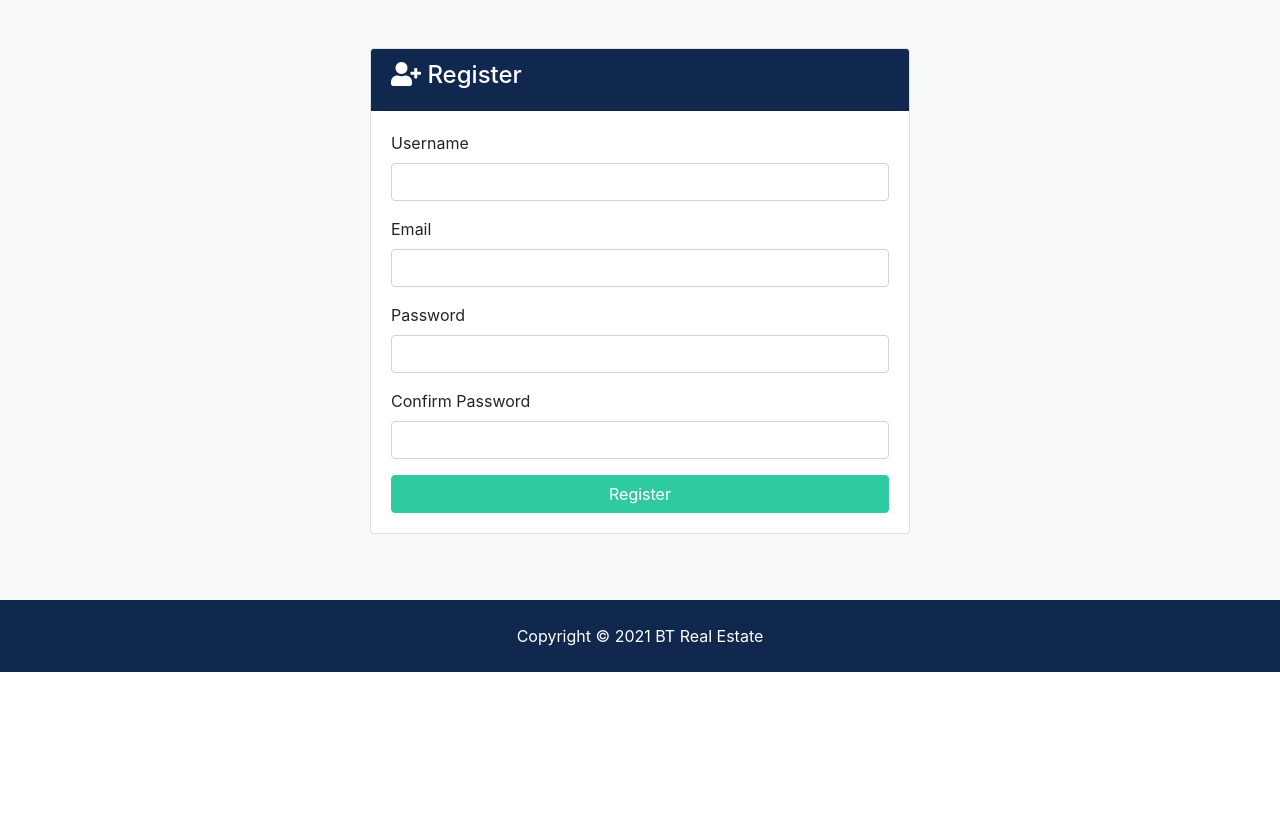
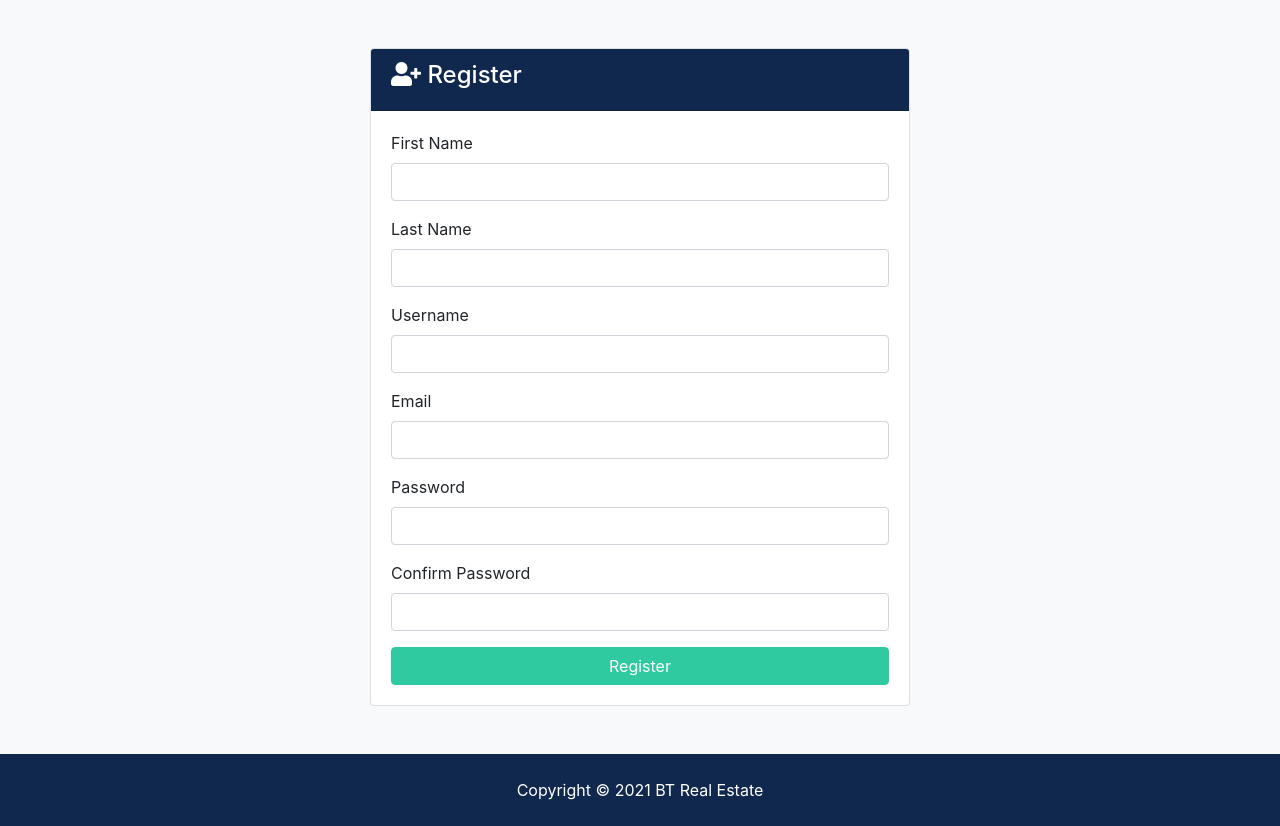
Before and after one commit to sidhlee/django-postgresql-realestate, a Django app: page /accounts/register in a window 1280 px wide. Shown: the part 128-954 px from the top of the page. Before the commit the page ends 800 px from the top, so only its background shows below. Run offline with Django 3.2, Linux system fonts and the light colour scheme; some libraries are stand-ins or nearby versions.

Commit message:
add first and last name input on register apge

```diff
--- a/templates/accounts/login.html
+++ b/templates/accounts/login.html
@@ -17,7 +17,6 @@
                   <label for="username">Username</label>
                   <input type="text" name="username" class="form-control" required>
                 </div>
-
                 <div class="form-group">
                   <label for="password2">Password</label>
                   <input type="password" name="password" class="form-control" required>
--- a/templates/accounts/register.html
+++ b/templates/accounts/register.html
@@ -13,14 +13,14 @@
             <div class="card-body">
               <form action="{% url 'register' %}" method="POST">
                 {% csrf_token %}
-                {% comment %} <div class="form-group">
+                <div class="form-group">
                 <label for="first_name">First Name</label>
                 <input type="text" name="first_name" class="form-control" required>
                 </div>
                 <div class="form-group">
                   <label for="last_name">Last Name</label>
                   <input type="text" name="last_name" class="form-control" required>
-                </div> {% endcomment %}
+                </div>
                 <div class="form-group">
                   <label for="username">Username</label>
                   <input type="text" name="username" class="form-control" required>
```
